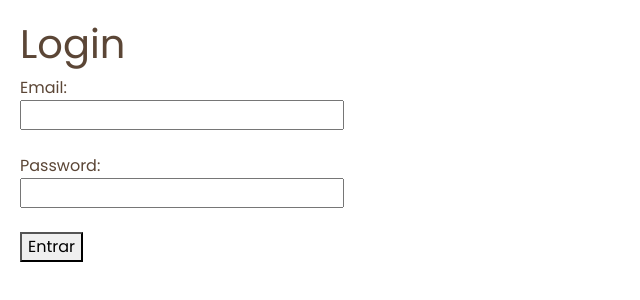
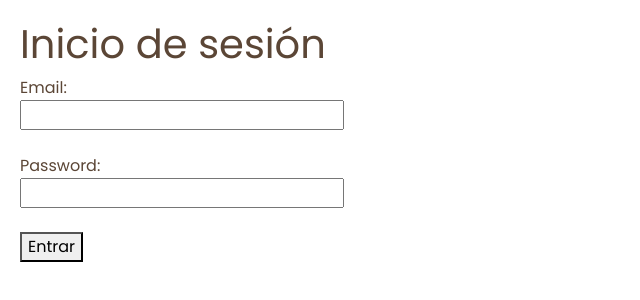
Before and after one commit to Cr1stianRo/ProyectoU, a React (Vite) app in the folder frontend/: page /login in a window 1280 px wide. Shown: the top 300 px of the page, without its empty margins (0-640 px from the left). Built offline with nearby package versions, Linux system fonts and the light colour scheme.

Commit message:
Actualización titulo login

```diff
--- a/frontend/src/pages/Login/Login.jsx
+++ b/frontend/src/pages/Login/Login.jsx
@@ -32,7 +32,7 @@ function Login() {
 
   return (
     <div style={{ padding: "20px" }}>
-      <h1>Login</h1>
+      <h1>Inicio de sesión</h1>
 
       <form onSubmit={handleSubmit}>
 
```
